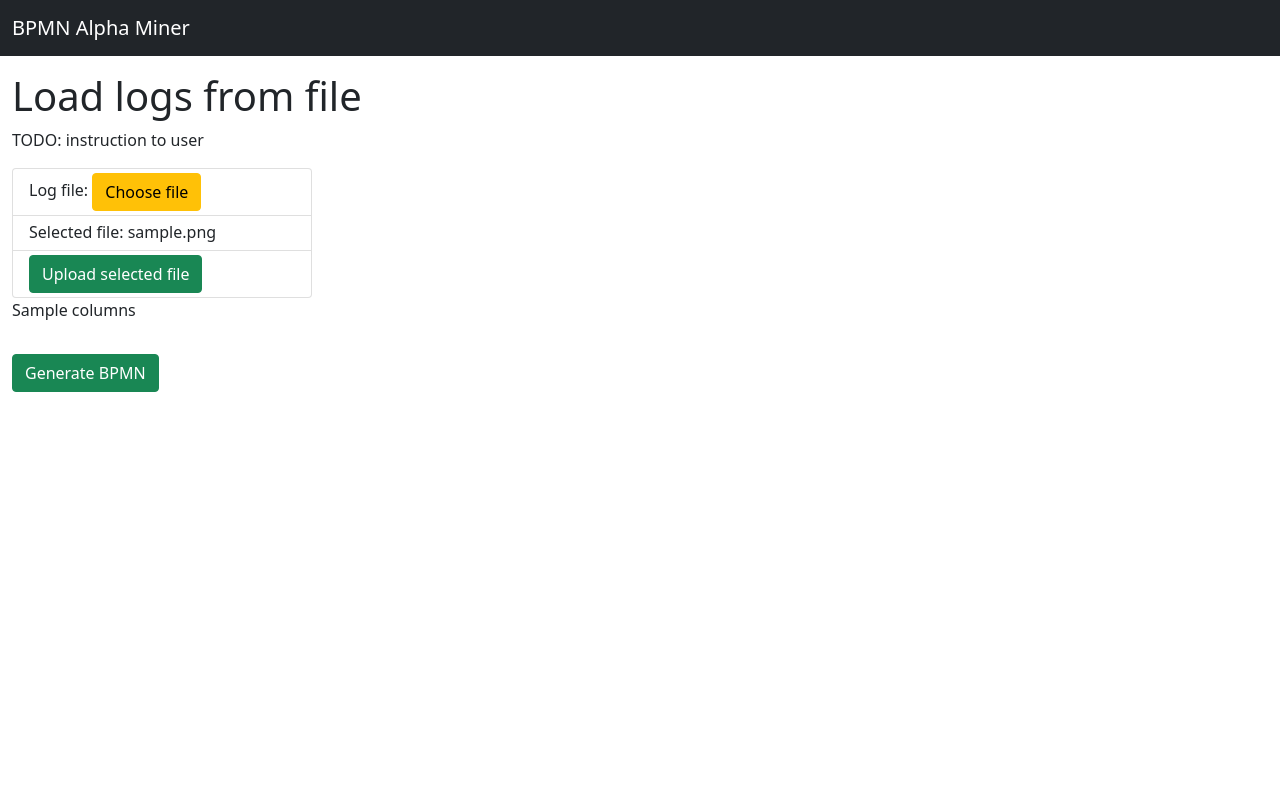
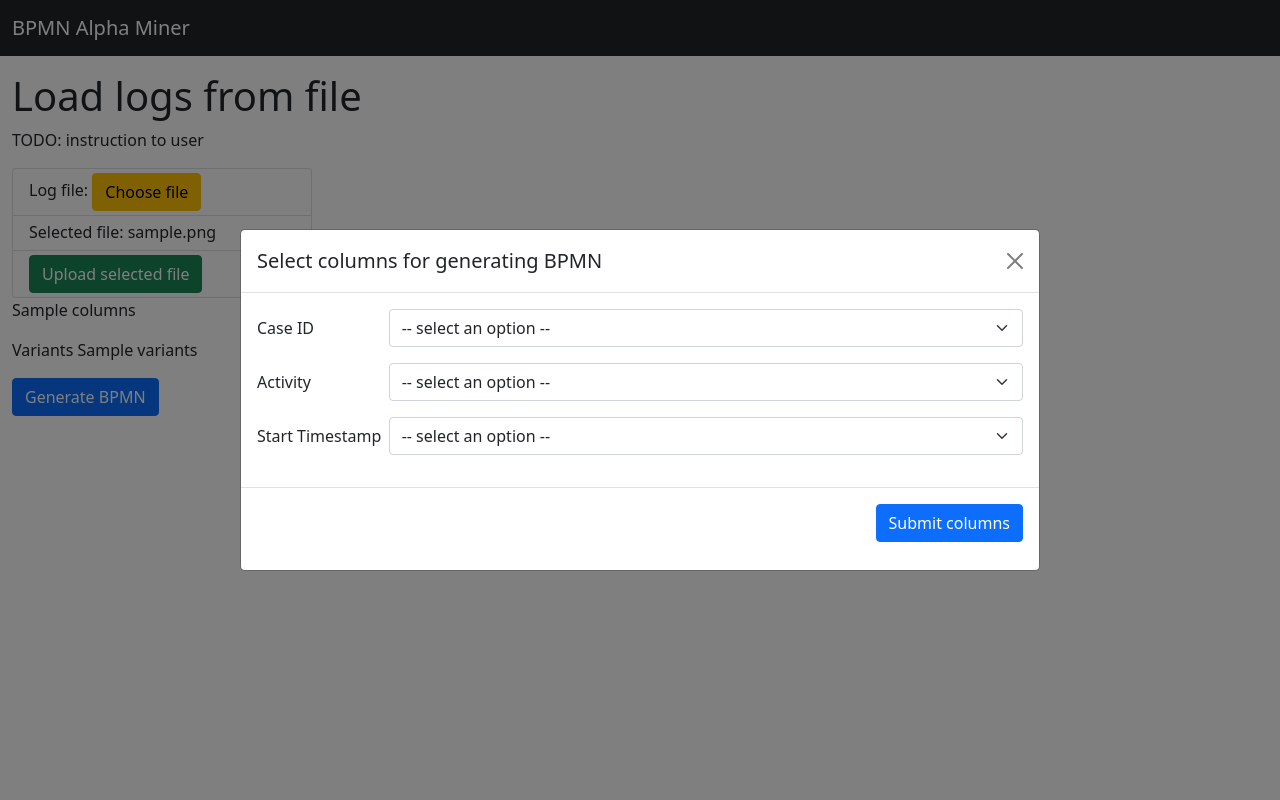
Before and after one commit to piotr-pawelczak/BPMN_Alpha_Miner_Web, a Django app: template bpmn/templates/bpmn/file_load.html in a window 1280 px wide. Run offline with Django 4.2, Linux system fonts and the light colour scheme; tables that the repository leaves empty hold one stand-in row (values such as "Sample post"); the template is opened without the code that fills it: values that come from a table or form of the project are taken from there, most other values are stand-ins (such as "Sample title", 1, 10 or a date in 2020); some libraries are stand-ins or nearby versions.

Commit message:
Adding modal for selecting columns from given file

```diff
--- a/alpha_miner/log_loader.py
+++ b/alpha_miner/log_loader.py
@@ -23,7 +23,7 @@ class LogLoader:
                            self.case_id_column_name: 'Case ID',
                            self.timestamp_column_name: 'Start Timestamp'},
                           inplace=True)
-            return log_df
+            return log_df[['Case ID', 'Activity', 'Start Timestamp']]
 
         elif self.log_path.endswith('.xes'):
             log = pm4py.read_xes(self.log_path)
--- a/bpmn/templates/bpmn/file_load.html
+++ b/bpmn/templates/bpmn/file_load.html
@@ -36,8 +36,66 @@
         <p>{{ columns }}</p>
     {% endif %}
 
+    {% if variants %}
+        <p>Variants {{ variants }}</p>
+    {% endif %}
 
-    <a class="btn btn-success mt-3" href="{% url "bpmn:diagram" %}">Generate BPMN</a>
+    <a class="btn btn-primary" href="{% url "bpmn:diagram" %}">Generate BPMN</a>
+
+    <!-- Modal -->
+    <div class="modal fade" id="exampleModal" tabindex="-1" aria-labelledby="exampleModalLabel" aria-hidden="true" data-bs-backdrop="static">
+        <div class="modal-dialog modal-dialog-centered modal-lg">
+            <div class="modal-content">
+                <div class="modal-header">
+                    <h5 class="modal-title" id="exampleModalLabel">Select columns for generating BPMN</h5>
+                    <button type="button" class="btn-close" data-bs-dismiss="modal" aria-label="Close"></button>
+                </div>
+                <form method="post">
+                    {% csrf_token %}
+                    <div class="modal-body">
+                        <div class="form-group">
+                            <div class="mb-3 row">
+                                <label for="case_id" class="col-sm-2 col-form-label">Case&nbsp;ID</label>
+                                <div class="col-sm-10">
+                                    <select class="form-select" aria-label="Default select example" id="case_id" name="case_id">
+                                        <option disabled selected value> -- select an option -- </option>
+                                        {% for column_name in columns %}
+                                        <option>{{ column_name }}</option>
+                                        {% endfor %}
+                                    </select>
+                                </div>
+                            </div>
+                            <div class="mb-3 row">
+                                <label for="activity" class="col-sm-2 col-form-label">Activity</label>
+                                <div class="col-sm-10">
+                                    <select class="form-select" aria-label="Default select example" id="activity" name="activity">
+                                        <option disabled selected value> -- select an option -- </option>
+                                        {% for column_name in columns %}
+                                        <option>{{ column_name }}</option>
+                                        {% endfor %}
+                                    </select>
+                                </div>
+                            </div>
+                            <div class="mb-3 row">
+                                    <label for="start_timestamp" class="col-sm-2 col-form-label">Start&nbsp;Timestamp</label>
+                                    <div class="col-sm-10">
+                                        <select class="form-select" aria-label="Default select example" id="start_timestamp" name="start_timestamp">
+                                            <option disabled selected value> -- select an option -- </option>
+                                            {% for column_name in columns %}
+                                            <option>{{ column_name }}</option>
+                                            {% endfor %}
+                                        </select>
+                                    </div>
+                            </div>
+                        </div>
+                    </div>
+                    <div class="modal-footer">
+                        <button type="submit" class="btn btn-primary mb-3" name="load_columns" value="load">Submit columns</button>
+                    </div>
+                </form>
+            </div>
+        </div>
+    </div>
 
     <script src="https://ajax.googleapis.com/ajax/libs/jquery/3.6.0/jquery.min.js"></script>
     <script>
@@ -48,5 +106,12 @@
             $('#selected_file').text("Selected file: " + file_name);
           });
         });
+        $(document).ready(function(){
+            var select_columns = "{{select_columns}}";
+            if (select_columns !== "") {
+                $('#exampleModal').modal('show');
+            }
+        });
     </script>
+
 {% endblock content %}
```
Also changed, not shown: bpmn/views.py (+25 -3 lines).
